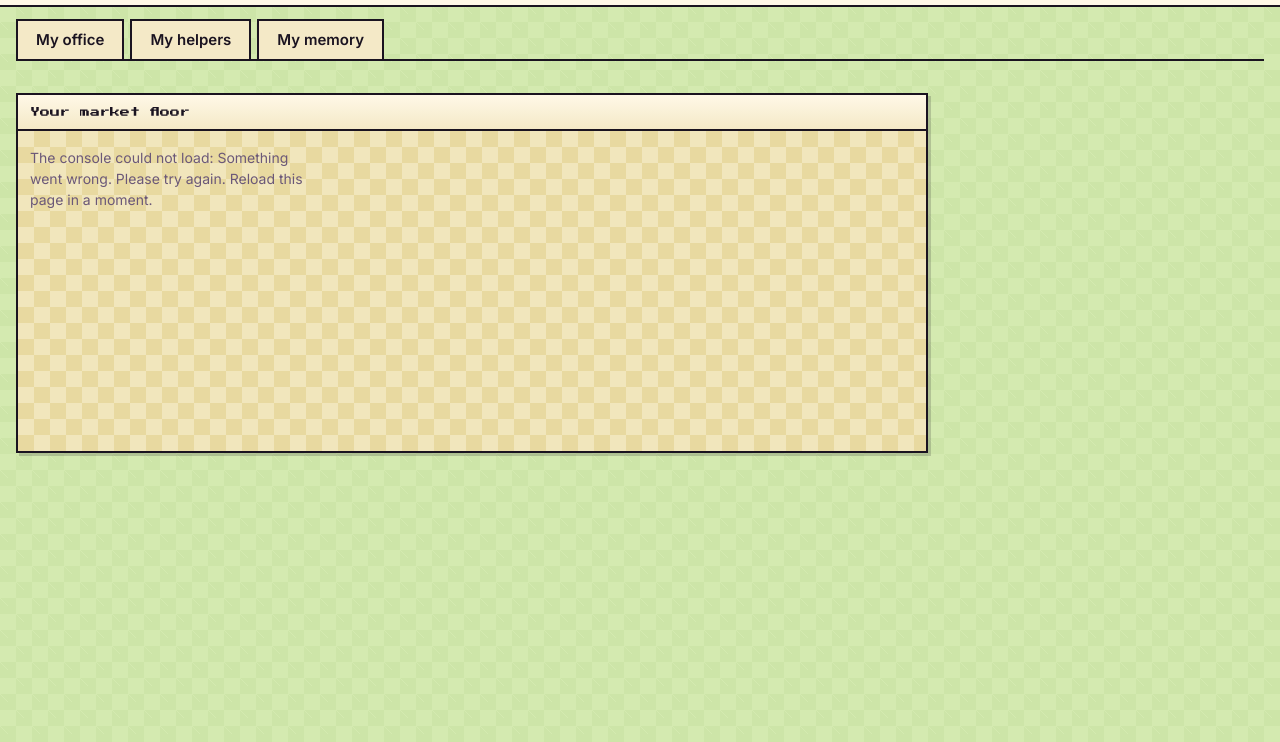
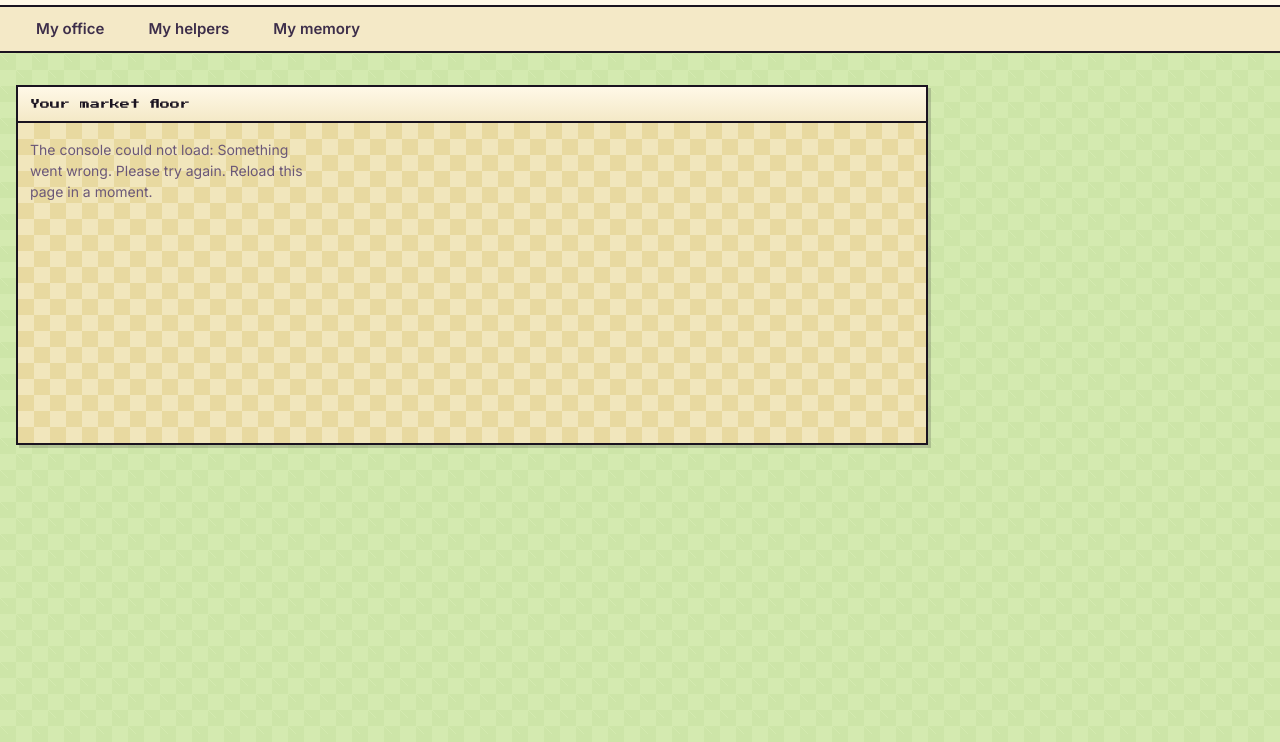
Before and after one commit to hungtruongOwolf/agent-bridge, a plain HTML site: page src/bridge/web/static/index.html in a window 1280 px wide. Shown: the part 58-800 px from the top of the page. Drawn offline with Linux system fonts and the light colour scheme; no server answers.

Commit message:
style(web): navigation is a full-width bar under the top bar with a green underline on the current screen

```diff
--- a/src/bridge/web/static/style.css
+++ b/src/bridge/web/static/style.css
@@ -46,12 +46,12 @@ a{color:inherit}
 .coins b{font:10px/14px var(--display);font-weight:400}
 .mic.on{background:var(--coral);animation:blink 1s steps(2) infinite}
 
-.tabs,.view{width:100%;max-width:var(--page);margin:0 auto}
-.tabs{position:relative;display:flex;flex-wrap:wrap;gap:6px;padding:12px var(--gap) 0}
-.tabs::after{content:"";position:absolute;left:var(--gap);right:var(--gap);bottom:0;height:2px;background:var(--ink-900)}  /* the line the tabs stand on */
-.tabs a{position:relative;z-index:1;background:var(--cream-200);border:2px solid var(--ink-900);padding:8px 18px;font-weight:600;color:var(--ink-900);text-decoration:none}
-.tabs a:hover{background:var(--cream-50)}
-.tabs a[aria-current="page"]{z-index:2;background:var(--cream-100);border-bottom-color:var(--cream-100)}
+.view{width:100%;max-width:var(--page);margin:0 auto}
+/* the navigation bar: full width like the top bar, the current screen marked with a thick green underline */
+.tabs{display:flex;flex-wrap:wrap;gap:4px;padding:0 max(var(--gap),calc((100% - var(--page)) / 2 + var(--gap)));background:var(--cream-200);border-bottom:2px solid var(--ink-900)}
+.tabs a{padding:11px 20px 7px;border-bottom:4px solid transparent;font-weight:600;color:var(--ink-700);text-decoration:none}
+.tabs a:hover{background:var(--cream-100);color:var(--ink-900)}
+.tabs a[aria-current="page"]{background:var(--cream-100);color:var(--ink-900);font-weight:700;border-bottom-color:var(--mint)}
 .view{padding:var(--gap)}
 .view>*+*{margin-top:var(--gap)}
 .view.cols>*+*{margin-top:0}
@@ -351,4 +351,4 @@ button.twist:hover{color:var(--ink-900)}
   .pick{grid-template-columns:44px 1fr}
   .pick .acts{grid-column:1 / -1;flex-direction:row}
 }
-@media (max-width:480px){.tabs a{padding:8px 12px}.walletsum{grid-template-columns:1fr}}
+@media (max-width:480px){.tabs a{padding:10px 12px 6px}.walletsum{grid-template-columns:1fr}}
```
